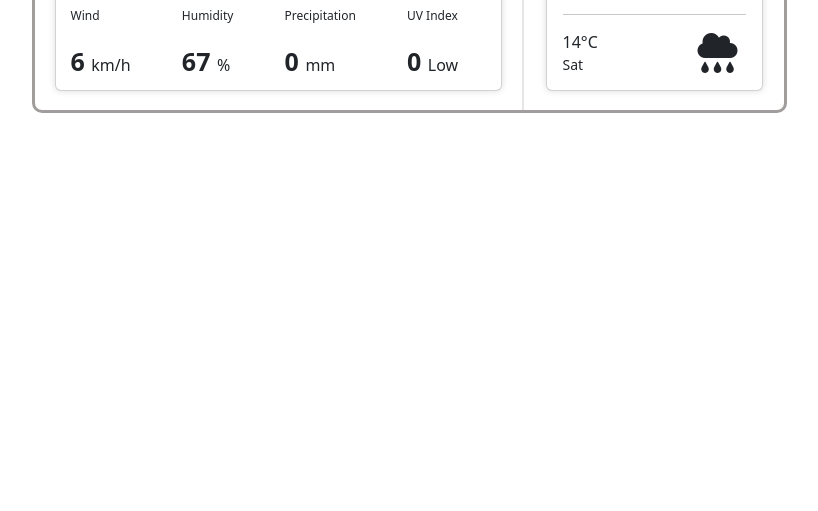
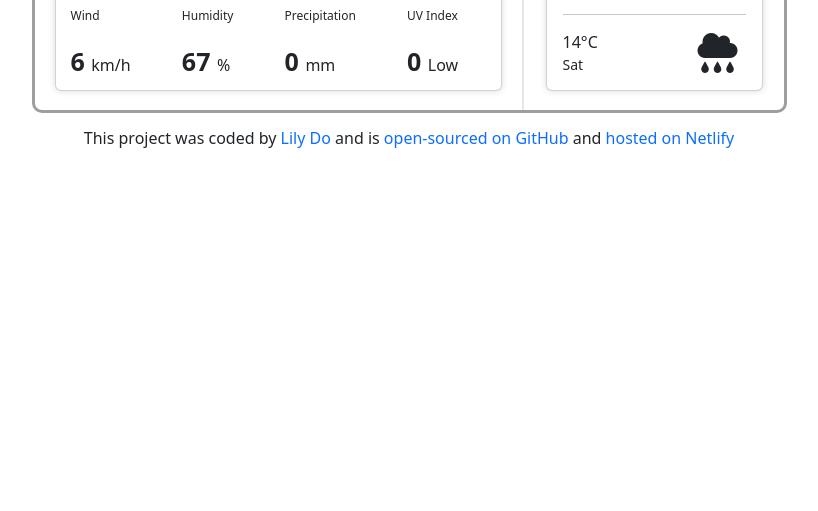
Before and after one commit to koimainu/Weather-App, a website built with Parcel: page index.html in a window 1280 px wide. Shown: the part 477-988 px from the top of the page, without its empty margins (231-1049 px from the left). After the commit the page ends 800 px from the top, so only its background shows below. Built offline with nearby package versions, Linux system fonts and the light colour scheme; no server answers.

Commit message:
Adjusted content height and added links
Links added for:
- SheCodes profile
- GitHub repo
- Netlify website

```diff
--- a/index.html
+++ b/index.html
@@ -24,7 +24,7 @@
   </head>
   <body>
     <div class="container">
-      <div class="wrapper">
+      <div class="wrapper height">
         <div class="box-1">
           <h1>
             <span class="current-temperature">17</span> °C
@@ -43,7 +43,7 @@
           </h3>
         </div>
         <hr class="border-right" />
-        <div class="box-2">
+        <div class="box-2 height">
           <form class="search-form">
             <input type="search" placeholder="Search City" class="search" />
           </form>
@@ -81,7 +81,7 @@
             </div>
           </div>
         </div>
-        <div class="box-3">
+        <div class="box-3 height">
           <div class="card bottom-bar">
             <div class="card-body bottom-bar">
               <ul>
@@ -110,6 +110,20 @@
           </div>
         </div>
       </div>
+      <div class="links">
+        This project was coded by
+        <a
+          href="https://www.shecodes.io/graduates/82271-lily-do"
+          target="_blank"
+          >Lily Do</a
+        >
+        and is
+        <a href="https://github.com/koimainu/Weather-App" target="_blank"
+          >open-sourced on GitHub</a
+        >
+        and
+        <a href="https://www.netlify.com/" target="_blank">hosted on Netlify</a>
+      </div>
     </div>
     <script src="src/index.js"></script>
   </body>
--- a/src/styles.css
+++ b/src/styles.css
@@ -105,6 +105,10 @@ div.future-temperature-degrees {
   grid-auto-rows: auto;
 }
 
+.wrapper.height {
+  height: 480px;
+}
+
 .box-1 {
   grid-column-start: 1;
   grid-column-end: 4;
@@ -122,6 +126,15 @@ div.future-temperature-degrees {
   grid-column-start: 1;
   grid-column-end: 3;
   grid-row-start: 4;
+}
+
+.box-2.height,
+.box-3.height {
+  height: fit-content;
+}
+
+.links {
+  text-align: center;
 }
 
 .current-icon {
```
Also changed, not shown: 1 other file.
